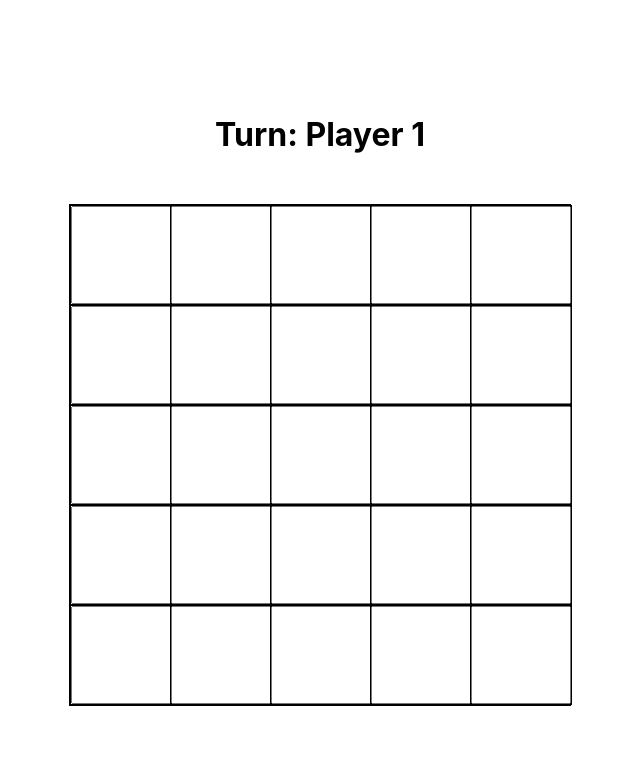
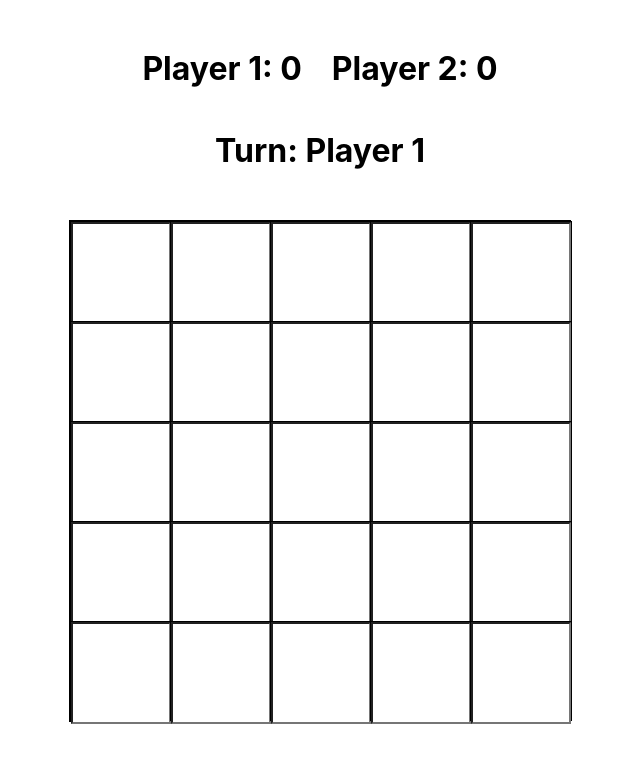
Before and after one commit to mdegroot09/sos, a React (Create React App) app: page / in a window 1280 px wide. Shown: the top 762 px of the page, without its empty margins (320-960 px from the left). Built offline with nearby package versions, Linux system fonts and the light colour scheme.

Commit message:
Added scoreboard with functionality

```diff
--- a/src/Components/Home/Home.css
+++ b/src/Components/Home/Home.css
@@ -7,7 +7,11 @@
     min-height: 100vh;
 }
 
-.turn {
+.scores {
+    display: flex;
+}
+
+.header {
     margin-bottom: 50px;
 }
 
@@ -18,6 +22,7 @@
     max-height: calc(100vw - 100px);
     display: flex;
     border: 1px solid black;
+    margin-bottom: 50px;
 }
 
 .column {
@@ -35,8 +40,13 @@
 }
 
 input {
+    height: 100%;
     width: 100%;
     overflow: hidden;
     text-align: center;
     font-size: 3rem;
+    color: black;
+    border-radius: 0px;
+    overflow: none;
+    padding: 0px;
 }
--- a/src/Components/Home/Home.js
+++ b/src/Components/Home/Home.js
@@ -4,26 +4,36 @@ class Home extends Component {
     constructor(props) {
         super(props);
         this.state = {
-            player1Turn: true
+            player1Turn: true,
+            player1Score: 0,
+            player2Score: 0
          }
     }
 
     fillSquare = (id, val) => {
-        let {player1Turn} = this.state
+        let {player1Turn, player1Score, player2Score} = this.state
+        let e = document.getElementById(id)
 
         if (val === 's' || val === 'o'){
-            document.getElementById(id).value = val.toUpperCase()
+            e.value = val.toUpperCase()
         }
         else if (val !== 'S' && val !== 'O'){
-            document.getElementById(id).value = ''
+            e.value = ''
             return
         }
+        e.disabled = true
 
         let isSOS = this.checkForSOS(id)
         let isBoardComplete = this.isBoardComplete()
         if (isSOS){
-            console.log('yay')
+            player1Score++
+            player2Score++
+            player1Turn ? this.setState({player1Score}) : this.setState({player2Score})
         }
+        if (isBoardComplete){
+            console.log('game over')
+        }
+
         this.setState({player1Turn: !player1Turn})
     }
 
@@ -56,15 +66,24 @@ class Home extends Component {
     }
 
     isBoardComplete = () => {
-
+        let vals = []
+        for (let i = 1; i <= 25; i++){
+            vals.push(document.getElementById(`square${i}`).value)
+        }
+        return !vals.includes('')
     }
 
     render() {
         let turn = this.state.player1Turn ? 'Player 1' : 'Player 2'
+        let {player1Score, player2Score} = this.state
 
         return (
             <div className='home'>
-                <h1 className='turn'>Turn: {turn}</h1>
+                <div className='scores'>
+                    <h1 style={{marginRight: '30px'}}>Player 1: {player1Score}</h1>
+                    <h1>Player 2: {player2Score}</h1>
+                </div>
+                <h1 className='header'>Turn: {turn}</h1>
                 <div className='board'>
                     <div className='column'>
                         <div className='square'><input type="text" id='square1' onChange={(e) => {this.fillSquare(e.target.id, e.target.value)}}/></div>
```
